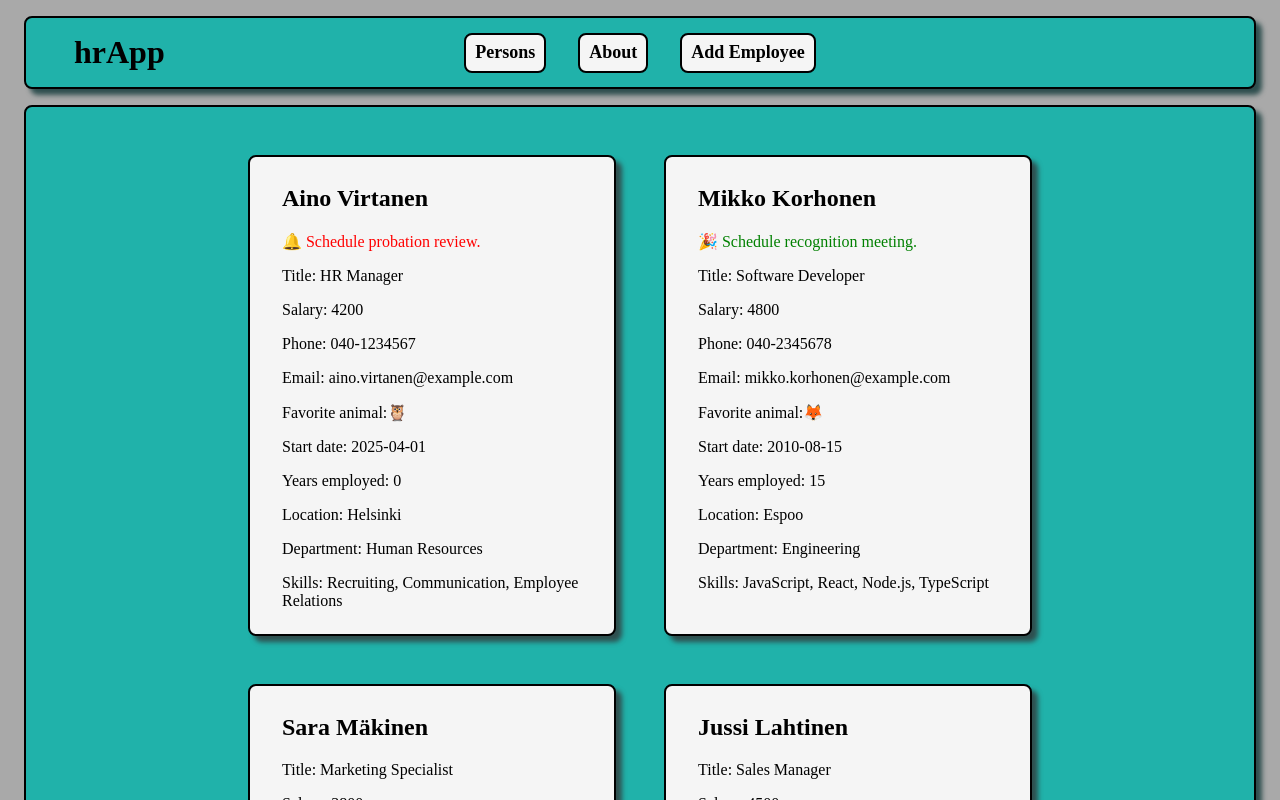
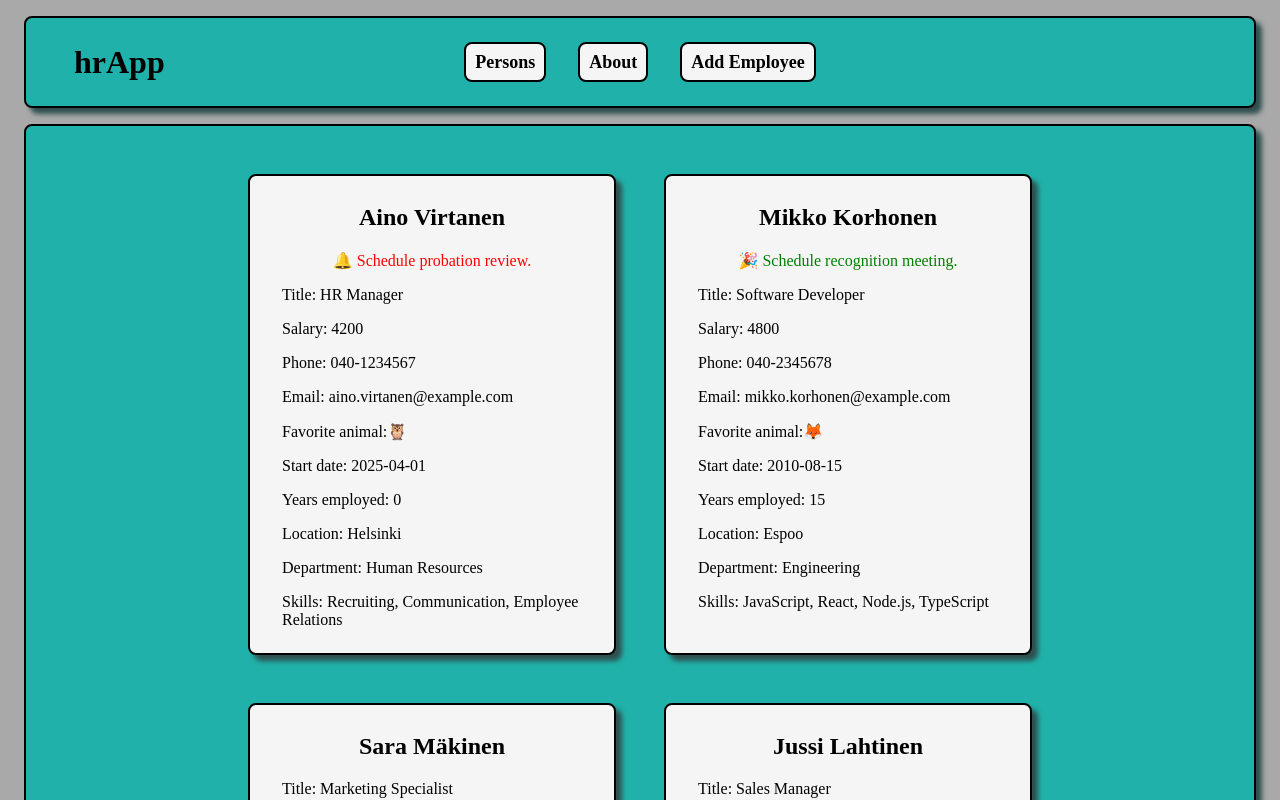
Before and after one commit to kmk9000/hrApp, a React app: page / in a window 1280 px wide. Shown: the top 800 px of the page. Built offline with nearby package versions, Linux system fonts and the light colour scheme; data requests are answered from the project's data file; the HTML template or start-up script is replaced by a standard one.

Commit message:
shorter conditional renders for notices + stylings

```diff
--- a/src/assets/animalEmojis.json
+++ b/src/assets/animalEmojis.json
@@ -46,5 +46,49 @@
   "squid": "🦑",
   "jellyfish": "🎐",
   "coral": "🪸",
-  "unknown": "?"
+  "elephant": "🐘",
+  "giraffe": "🦒",
+  "zebra": "🦓",
+  "hedgehog": "🦔",
+  "rhinoceros": "🦏",
+  "hippopotamus": "🦛",
+  "gorilla": "🦍",
+  "sloth": "🦥",
+  "otter": "🦦",
+  "skunk": "🦨",
+  "badger": "🦡",
+  "llama": "🦙",
+  "camel": "🐫",
+  "deer": "🦌",
+  "bear": "🐻",
+  "polar bear": "🐻‍❄️",
+  "koala": "🐨",
+  "parrot": "🦜",
+  "dove": "🕊️",
+  "woodpecker": "🦤",
+  "feather": "🪶",
+  "worm": "🪱",
+  "snail": "🐌",
+  "crab": "🦀",
+  "lobster": "🦞",
+  "shrimp": "🦐",
+  "dragon": "🐉",
+  "unicorn": "🦄",
+  "t-rex": "🦖",
+  "sauropod": "🦕",
+  "rabbit": "🐇",
+  "chipmunk": "🐿️",
+  "goat": "🐐",
+  "ram": "🐏",
+  "ewe": "🐑",
+  "bull": "🐂",
+  "water buffalo": "🐃",
+  "boar": "🐗",
+  "moose": "🫎",
+  "goose": "🪿",
+  "rooster": "🐓",
+  "chicken": "🐔",
+  "poodle": "🐩",
+  "leopard": "🐆",
+  "unknown": "❓"
 }
--- a/src/assets/db.json
+++ b/src/assets/db.json
@@ -278,6 +278,40 @@
         "Aut culpa elit in v"
       ],
       "isFavourite": false
+    },
+    {
+      "id": "10ec",
+      "name": "Seahorse Man",
+      "title": "Master of the Sea",
+      "salary": "10000000",
+      "phone": "+1 (333) 431-3845",
+      "email": "jymucidub@mailinator.com",
+      "animal": "seahorse",
+      "startDate": "2222-22-22",
+      "location": "The Ocean",
+      "department": "HR",
+      "skills": [
+        "seahorse",
+        "seahorse",
+        "seahorse"
+      ],
+      "isFavourite": false
+    },
+    {
+      "id": "c110",
+      "name": "Arden Larson",
+      "title": "Voluptatibus consect",
+      "salary": "71",
+      "phone": "+1 (503) 838-9639",
+      "email": "doraba@mailinator.com",
+      "animal": "hyena",
+      "startDate": "2003-11-11",
+      "location": "Et quis nisi adipisi",
+      "department": "Veritatis tenetur ex",
+      "skills": [
+        "Reprehenderit corru"
+      ],
+      "isFavourite": false
     }
   ]
 }
--- a/src/components/PersonCard.jsx
+++ b/src/components/PersonCard.jsx
@@ -16,14 +16,16 @@ export default function PersonCard({
     new Date().getFullYear() - new Date(startDate).getFullYear();
   return (
     <div className="card">
-      <h2>{name}</h2>
-      <div style={{ color: "red" }}>
-        {yearsEmployed < 0.5 ? "🔔 Schedule probation review." : ""}
-      </div>
-      <div style={{ color: "green" }}>
-        {yearsEmployed == 5 ? "🎉 Schedule recognition meeting." : ""}
-        {yearsEmployed == 10 ? "🎉 Schedule recognition meeting." : ""}
-        {yearsEmployed == 15 ? "🎉 Schedule recognition meeting." : ""}
+      <div className="card-header">
+        <h2>{name}</h2>
+        <div className="notice-card" style={{ color: "red" }}>
+          {yearsEmployed < 0.5 && <p>🔔 Schedule probation review.</p>}
+        </div>
+        <div className="notice-card" style={{ color: "green" }}>
+          {yearsEmployed == 5 && <p>🎉 Schedule recognition meeting. </p>}
+          {yearsEmployed == 10 && <p>🎉 Schedule recognition meeting. </p>}
+          {yearsEmployed == 15 && <p>🎉 Schedule recognition meeting. </p>}
+        </div>
       </div>
       <p>Title: {title}</p>
       <p>Salary: {salary}</p>
@@ -31,7 +33,7 @@ export default function PersonCard({
       <p>Email: {email}</p>
       <p>
         Favorite animal:
-        {animalEmojis[animal] ?? " Unknown"}
+        {animalEmojis[animal] ?? "❓"}
       </p>
       <p>Start date: {startDate}</p>
       <p>Years employed: {yearsEmployed}</p>
--- a/src/index.css
+++ b/src/index.css
@@ -19,6 +19,7 @@ header {
   margin: 0.5em 1em 0.5em 1em;
   background-color: lightseagreen;
   box-shadow: 6px 6px 5px darkslategray;
+  min-height: 88px;
 }
 
 @media (max-width: 768px) {
@@ -88,6 +89,11 @@ main {
   box-shadow: 6px 6px 5px darkslategray;
 }
 
+.card-header {
+  text-align: center;
+  margin-bottom: 1em;
+}
+
 #about-card {
   width: 600px;
 }
@@ -110,6 +116,7 @@ form input {
 }
 button {
   margin: 1em;
+  padding: 0.5em 1em;
 }
 
 footer {
@@ -127,6 +134,7 @@ footer {
   background-color: lightseagreen;
   text-align: center;
   box-shadow: 6px 6px 5px darkslategray;
+  min-height: 88px;
 }
 
 footer button.scroll-to-top {
```
